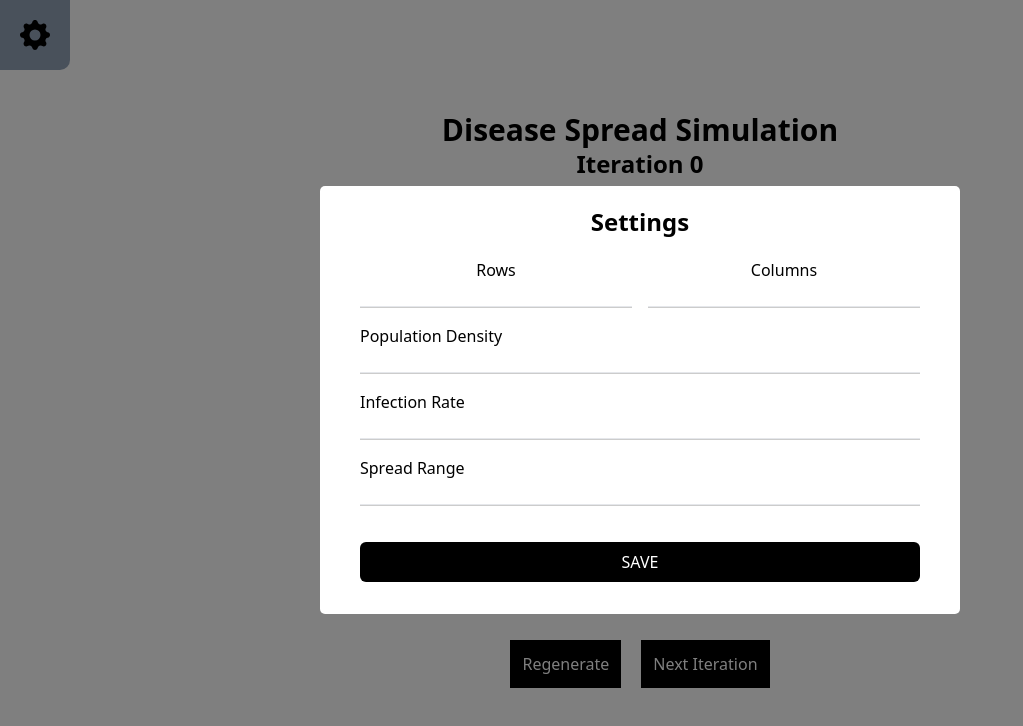
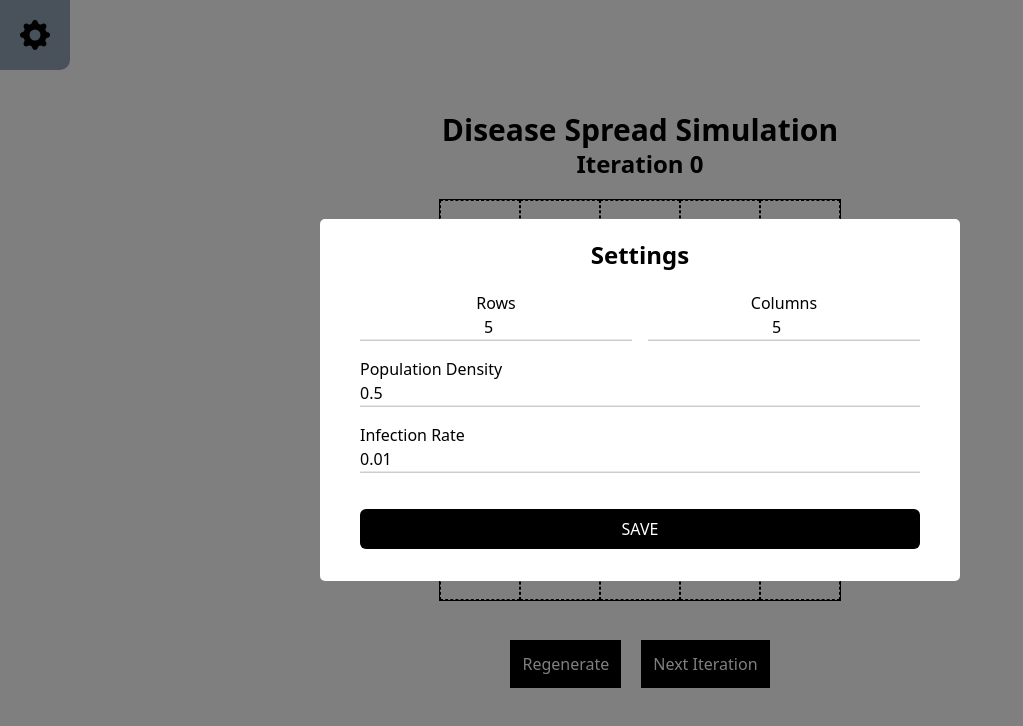
Before and after one commit to ahmadzakiakmal/Pandemic-Spread-Simulation, a Next.js app: page / in a window 1280 px wide. Both pictures are taken after a click on the element 35 px from the left and 35 px from the top of the page. Shown: the top 726 px of the page, without its empty margins (0-1023 px from the left). Built offline with nearby package versions, Linux system fonts and the light colour scheme.

Commit message:
feat: able to set variables
warning bug after changing grid sizes

```diff
--- a/src/pages/index.jsx
+++ b/src/pages/index.jsx
@@ -34,9 +34,9 @@ function GridBox({ value, showVisuals, index, grid, cols }) {
   );
 }
 
-function Settings({ saveSettings }) {
+function Settings({ saveSettings, populationDensity, infectionRate, rows, cols, setPopulationDensity, setInfectionRate, setRows, setCols, setSpreadRange }) {
   return (
-    <div className="fixed w-screen h-screen bg-black/50 grid place-items-center">
+    <div className="fixed w-screen h-screen bg-black/50 grid place-items-center top-0">
       <div className="bg-white py-5 px-10 w-[50%] rounded-[5px]">
         <h1 className="text-center font-bold text-2xl mb-5">Settings</h1>
         <form
@@ -55,6 +55,8 @@ function Settings({ saveSettings }) {
                 id="rows"
                 max={20}
                 min={1}
+                value={rows}
+                onChange={(e) => setRows(e.target.value)}
               />
               <hr className="h-[2px] bg-black/20" />
             </div>
@@ -69,6 +71,8 @@ function Settings({ saveSettings }) {
                 id="cols"
                 max={20}
                 min={1}
+                value={cols}
+                onChange={(e) => setCols(e.target.value)}
               />
               <hr className="h-[2px] bg-black/20" />
             </div>
@@ -83,6 +87,8 @@ function Settings({ saveSettings }) {
               min={0}
               max={1}
               step={0.01}
+              value={populationDensity}
+              onChange={(e) => setPopulationDensity(e.target.value)}
             />
             <hr className="h-[2px] bg-black/20" />
           </div>
@@ -96,10 +102,12 @@ function Settings({ saveSettings }) {
               min={0}
               max={1}
               step={0.01}
+              value={infectionRate}
+              onChange={(e) => setInfectionRate(e.target.value)}
             />
             <hr className="h-[2px] bg-black/20" />
           </div>
-          <div className="flex flex-col">
+          {/* <div className="flex flex-col">
             <label htmlFor="spreadRange">Spread Range</label>
             <input
               className="!outline-none"
@@ -109,9 +117,10 @@ function Settings({ saveSettings }) {
               min={0}
               max={1}
               step={0.01}
+              value={}
             />
             <hr className="h-[2px] bg-black/20" />
-          </div>
+          </div> */}
           <button
             type="submit"
             className="bg-black text-white rounded-md py-2 mt-5 hover:bg-black/90"
@@ -175,13 +184,13 @@ export default function Home() {
 
   // * Spread Disease
   useEffect(() => {
-    if (grid.length > 0) {
+    if (grid.length == rows * cols) {
       console.log(`Iteration ${iteration}`);
       const newGrid = [...grid]; // Create a new copy of the grid
       const infectedCells = []; // Store the indices of infected cells
 
       for (let i = 0; i < rows * cols; i++) {
-        if (newGrid[i].value === 2) {
+        if (newGrid[i]?.value === 2) {
           // Store the infected cell index
           infectedCells.push(i);
         }
@@ -201,12 +210,13 @@ export default function Home() {
           newGrid[infectedIndex + 1].value = 2;
         }
         // * Spread Disease to the top of the sick person
-        if (row > 0 && newGrid[infectedIndex - cols].value === 1) {
+        if (row > 0 && newGrid[infectedIndex - cols]?.value === 1) {
           newGrid[infectedIndex - cols].value = 2;
         }
         // * Spread Disease to the bottom of the sick person
-        if (row < rows - 1 && newGrid[infectedIndex + cols].value === 1) {
+        if (row < rows - 1 && newGrid[infectedIndex + cols]?.value === 1) {
           newGrid[infectedIndex + cols].value = 2;
+          console.log(infectedIndex + cols)
         }
         // * Spread Disease to the top left of the sick person
         if (
@@ -301,7 +311,19 @@ export default function Home() {
       >
         <BsFillGearFill className="text-[30px]" />
       </div>
-      {showSettings && <Settings saveSettings={saveSettings} />}
+      {showSettings && (
+        <Settings
+          populationDensity={populationDensity}
+          infectionRate={infectionRate}
+          rows={rows}
+          cols={cols}
+          setPopulationDensity={setPopulationDensity}
+          setInfectionRate={setInfectionRate}
+          setRows={setRows}
+          setCols={setCols}
+          saveSettings={saveSettings}
+        />
+      )}
     </main>
   );
 }
```
